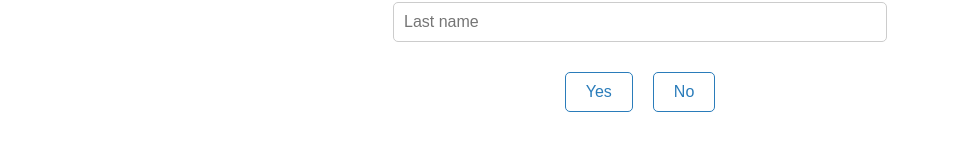
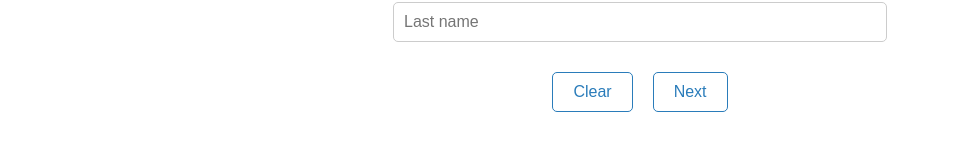
Before and after one commit to praveenATseertree/ReactQuestionPage, a React (Create React App) app: page / in a window 1280 px wide. Shown: the part 326-476 px from the top of the page, without its empty margins (0-958 px from the left). Built offline with nearby package versions, Linux system fonts and the light colour scheme.

Commit message:
updated the form submission,each input field stored seperately

```diff
--- a/src/Questionnaire.js
+++ b/src/Questionnaire.js
@@ -6,7 +6,7 @@ class Questionnaire extends Component {
     super(props);
     this.state = {
       currentQuestionIndex: 0,
-      responses: Array(7).fill(''),
+      Questionnaire_Response: {
         firstName: '',
         lastName: '',
         companyName: '',
@@ -17,19 +17,15 @@ class Questionnaire extends Component {
         accountingPeriodMonth: '',
         accountingPeriodYear: '',
         termsAccepted: false
+      }
     };
   }
 
-  handleResponse = (response) => {
-    const { currentQuestionIndex, responses } = this.state;
-    const newResponses = [...responses];
-    newResponses[currentQuestionIndex] = response;
-    this.setState({ responses: newResponses });
-
+  handleResponse = () => {
+    const { currentQuestionIndex } = this.state;
     if (currentQuestionIndex < 6) {
       this.setState({ currentQuestionIndex: currentQuestionIndex + 1 });
     } else {
-      // All questions answered
       alert('All questions answered. You can submit now.');
     }
   };
@@ -43,22 +39,49 @@ class Questionnaire extends Component {
 
   handleInputChange = (event) => {
     const { name, value } = event.target;
-    this.setState({ [name]: value });
+    this.setState(prevState => ({
+      Questionnaire_Response: {
+        ...prevState.Questionnaire_Response,
+        [name]: value
+      }
+    }));
   };
 
   handleCheckboxChange = (event) => {
     const { checked } = event.target;
-    this.setState({ termsAccepted: checked });
+    this.setState(prevState => ({
+      Questionnaire_Response: {
+        ...prevState.Questionnaire_Response,
+        termsAccepted: checked
+      }
+    }));
+  };
+
+  handleClear = () => {
+    this.setState({
+      Questionnaire_Response: {
+        firstName: '',
+        lastName: '',
+        companyName: '',
+        companyShortCode: '',
+        country: '',
+        baseCurrency: '',
+        financialYear: '',
+        accountingPeriodMonth: '',
+        accountingPeriodYear: '',
+        termsAccepted: false
+      }
+    });
   };
 
   handleSubmit = () => {
-    console.log('User responses:', this.state.responses);
+    const { Questionnaire_Response } = this.state;
+    console.log('User responses:', Questionnaire_Response);
     // Add logic to handle the submission of responses
-    // This can include API calls or further processing of collected data
   };
 
   render() {
-    const { currentQuestionIndex } = this.state;
+    const { currentQuestionIndex, Questionnaire_Response } = this.state;
     const progressPercentage = ((currentQuestionIndex + 1) / 7) * 100;
 
     const questions = [
@@ -98,7 +121,7 @@ class Questionnaire extends Component {
                 type="text"
                 name="firstName"
                 placeholder="First name"
-                value={this.state.firstName}
+                value={Questionnaire_Response.firstName}
                 onChange={this.handleInputChange}
                 className="input-field"
               />
@@ -106,7 +129,7 @@ class Questionnaire extends Component {
                 type="text"
                 name="lastName"
                 placeholder="Last name"
-                value={this.state.lastName}
+                value={Questionnaire_Response.lastName}
                 onChange={this.handleInputChange}
                 className="input-field"
               />
@@ -118,7 +141,7 @@ class Questionnaire extends Component {
                 type="text"
                 name="companyName"
                 placeholder="Company Name"
-                value={this.state.companyName}
+                value={Questionnaire_Response.companyName}
                 onChange={this.handleInputChange}
                 className="input-field"
               />
@@ -126,7 +149,7 @@ class Questionnaire extends Component {
                 type="text"
                 name="companyShortCode"
                 placeholder="Company Short Code"
-                value={this.state.companyShortCode}
+                value={Questionnaire_Response.companyShortCode}
                 onChange={this.handleInputChange}
                 className="input-field"
               />
@@ -137,7 +160,7 @@ class Questionnaire extends Component {
               type="text"
               name="country"
               placeholder="Country"
-              value={this.state.country}
+              value={Questionnaire_Response.country}
               onChange={this.handleInputChange}
               className="input-field"
             />
@@ -147,7 +170,7 @@ class Questionnaire extends Component {
               type="text"
               name="baseCurrency"
               placeholder="Base Currency"
-              value={this.state.baseCurrency}
+              value={Questionnaire_Response.baseCurrency}
               onChange={this.handleInputChange}
               className="input-field"
             />
@@ -155,7 +178,7 @@ class Questionnaire extends Component {
           {currentQuestionIndex === 4 && (
             <select
               name="financialYear"
-              value={this.state.financialYear}
+              value={Questionnaire_Response.financialYear}
               onChange={this.handleInputChange}
               className="input-field"
             >
@@ -167,21 +190,19 @@ class Questionnaire extends Component {
             <div className="accounting-period-inputs">
               <select
                 name="accountingPeriodMonth"
-                value={this.state.accountingPeriodMonth}
+                value={Questionnaire_Response.accountingPeriodMonth}
                 onChange={this.handleInputChange}
                 className="input-field"
               >
-                {/* Options for months */}
                 <option value="January">January</option>
                 {/* Add other months */}
               </select>
               <select
                 name="accountingPeriodYear"
-                value={this.state.accountingPeriodYear}
+                value={Questionnaire_Response.accountingPeriodYear}
                 onChange={this.handleInputChange}
                 className="input-field"
               >
-                {/* Options for years */}
                 <option value="2024">2024</option>
                 {/* Add other years */}
               </select>
@@ -193,7 +214,7 @@ class Questionnaire extends Component {
                 type="checkbox"
                 id="termsCheckbox"
                 name="termsAccepted"
-                checked={this.state.termsAccepted}
+                checked={Questionnaire_Response.termsAccepted}
                 onChange={this.handleCheckboxChange}
                 className="checkbox-input"
               />
@@ -206,14 +227,14 @@ class Questionnaire extends Component {
         <div className="response-buttons">
           {currentQuestionIndex !== 6 && (
             <>
-              <button onClick={() => this.handleResponse('Yes')} className="response-button">Yes</button>
-              <button onClick={() => this.handleResponse('No')} className="response-button">No</button>
+              <button onClick={this.handleClear} className="response-button">Clear</button>
+              <button onClick={this.handleResponse} className="response-button">Next</button>
             </>
           )}
           {currentQuestionIndex === 6 && (
             <button
               onClick={this.handleSubmit}
-              disabled={!this.state.termsAccepted}
+              disabled={!Questionnaire_Response.termsAccepted}
               className="submit-button"
             >
               Complete Sign-up
```
Lines whose indentation alone changed are shown as unchanged.
